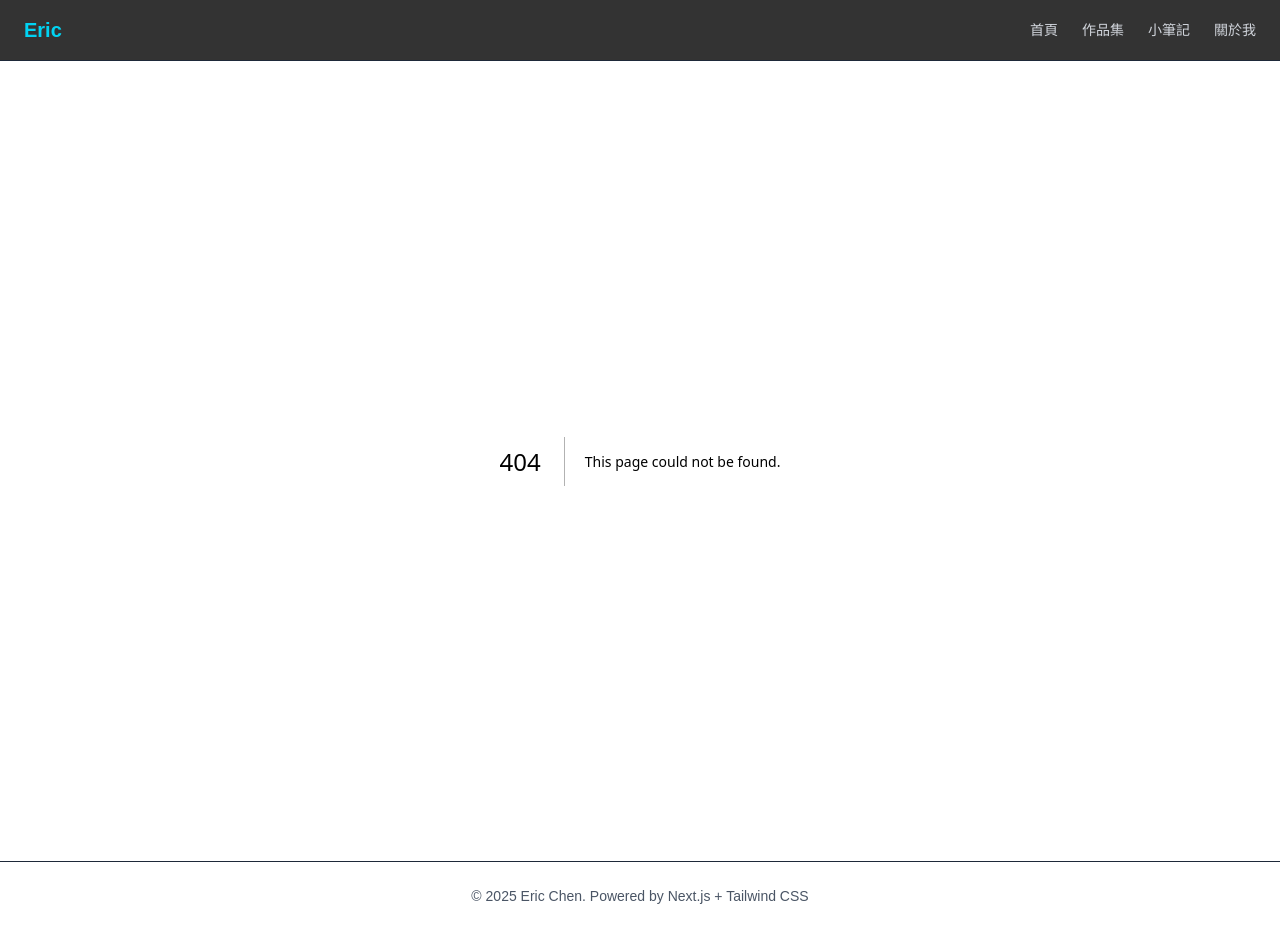
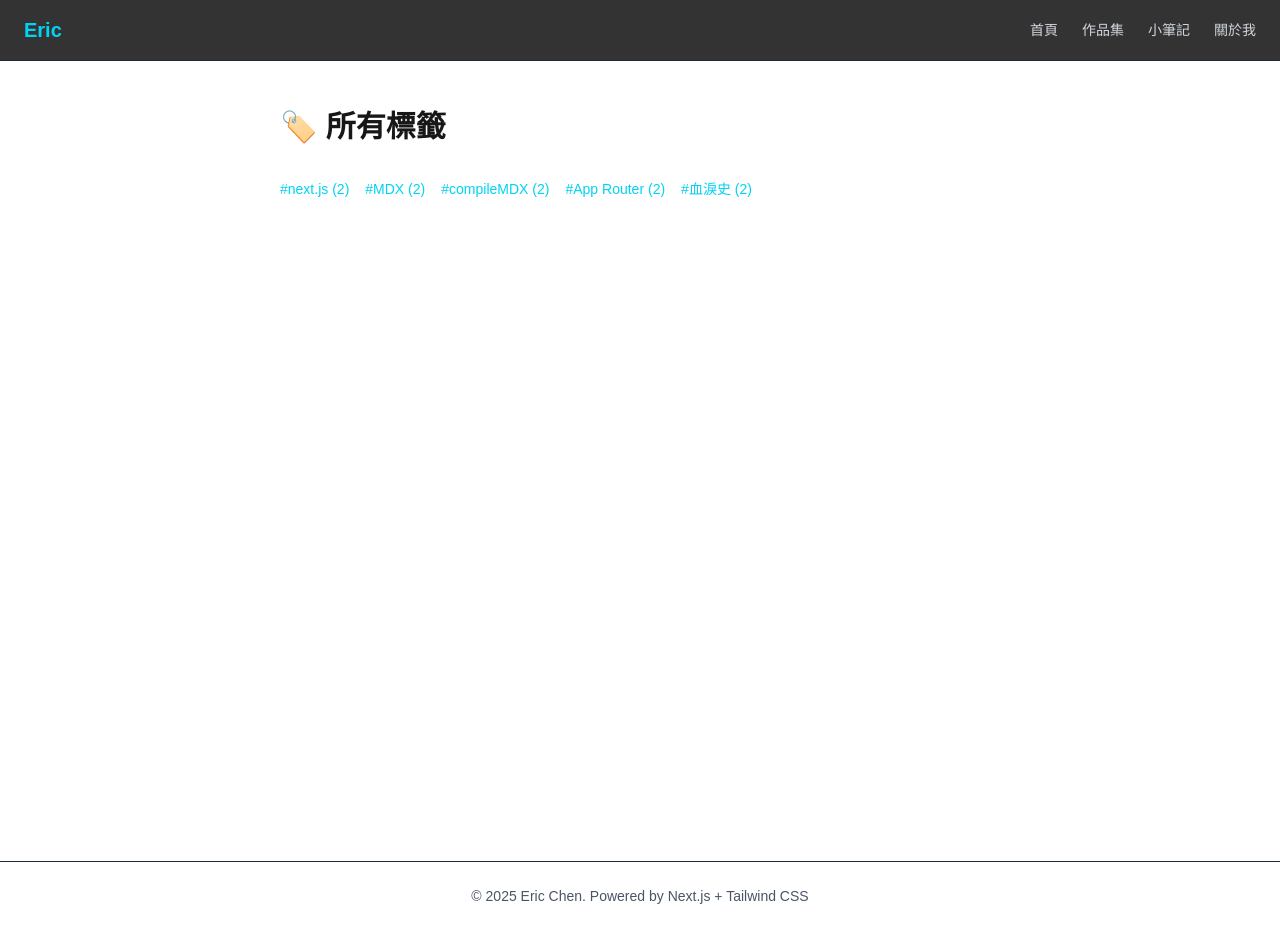
Before and after one commit to 54hanyi/ericchen-website-pro, a Next.js app: page /tags in a window 1280 px wide. Before the commit this address had no page. Built offline with nearby package versions, Linux system fonts and the light colour scheme.

Commit message:
feat(tags): 新增全站標籤總表頁面，顯示所有 tags 與筆記數量

```diff
--- /dev/null
+++ b/app/tags/page.tsx
@@ -0,0 +1,45 @@
+import { getAllNotes } from '@/utils/getAllNotes'
+import Link from 'next/link'
+
+export const dynamic = 'force-dynamic' // ✅ 不要 cache，確保即時資料
+
+export default async function TagsPage() {
+  const allNotes = await getAllNotes()
+
+  // 收集所有 tags
+  const tagCountMap: Record<string, number> = {}
+
+  allNotes.forEach((note) => {
+    if (Array.isArray(note.tags)) {
+      note.tags.forEach((tag) => {
+        tagCountMap[tag] = (tagCountMap[tag] || 0) + 1
+      })
+    }
+  })
+
+  // 轉成陣列並排序（可選：按筆記數量排）
+  const sortedTags = Object.entries(tagCountMap).sort((a, b) => b[1] - a[1])
+
+  return (
+    <section className="max-w-3xl mx-auto px-6 py-12">
+      <h1 className="text-3xl font-bold mb-8">🏷️ 所有標籤</h1>
+
+      {sortedTags.length === 0 ? (
+        <p className="text-gray-400">目前沒有標籤。</p>
+      ) : (
+        <ul className="flex flex-wrap gap-4">
+          {sortedTags.map(([tag, count]) => (
+            <li key={tag}>
+              <Link
+                href={`/tags/${tag}`}
+                className="text-cyan-400 hover:underline text-sm"
+              >
+                #{tag} ({count})
+              </Link>
+            </li>
+          ))}
+        </ul>
+      )}
+    </section>
+  )
+}
```
